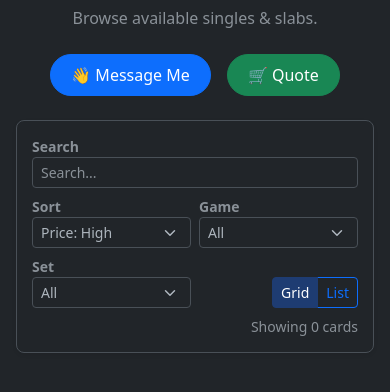
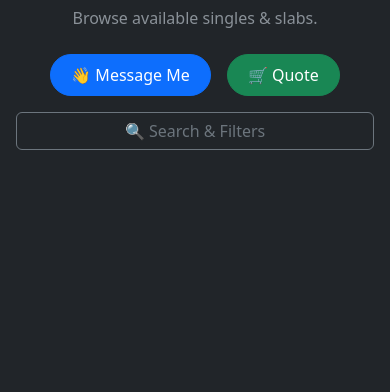
Before and after one commit to fluddesigns/card-shop, a Flask app: template templates/index.html in a window 390 px wide. Shown: the part 115-507 px from the top of the page. Run offline with Flask 3, Linux system fonts and the light colour scheme; the template is opened without the code that fills it, so the values that code supplies are empty; some libraries are stand-ins or nearby versions.

Commit message:
mobile friendly search and filter

```diff
--- a/templates/index.html
+++ b/templates/index.html
@@ -117,7 +117,13 @@
 </div>
 
 <div class="container-fluid px-3">
-    <div class="filter-bar shadow-sm mt-4">
+
+    <button class="btn btn-outline-secondary w-100 d-md-none mt-3 mb-2" type="button" data-bs-toggle="collapse" data-bs-target="#filterPanel" aria-expanded="false">
+        🔍 Search & Filters
+    </button>
+
+    <div class="collapse d-md-block" id="filterPanel">
+        <div class="filter-bar shadow-sm mt-md-4 mt-2">
             <div class="row g-2 align-items-end">
                 <div class="col-md-3">
                     <label class="small fw-bold text-muted">Search</label>
@@ -149,6 +155,7 @@
                 </div>
             </div>
             <div class="mt-2 text-muted small text-end">Showing <span id="visibleCount">{{ inventory|length }}</span> cards</div>
+        </div>
     </div>
 
     <div id="view-grid" class="binder-grid">
```
Lines whose indentation alone changed are shown as unchanged.
